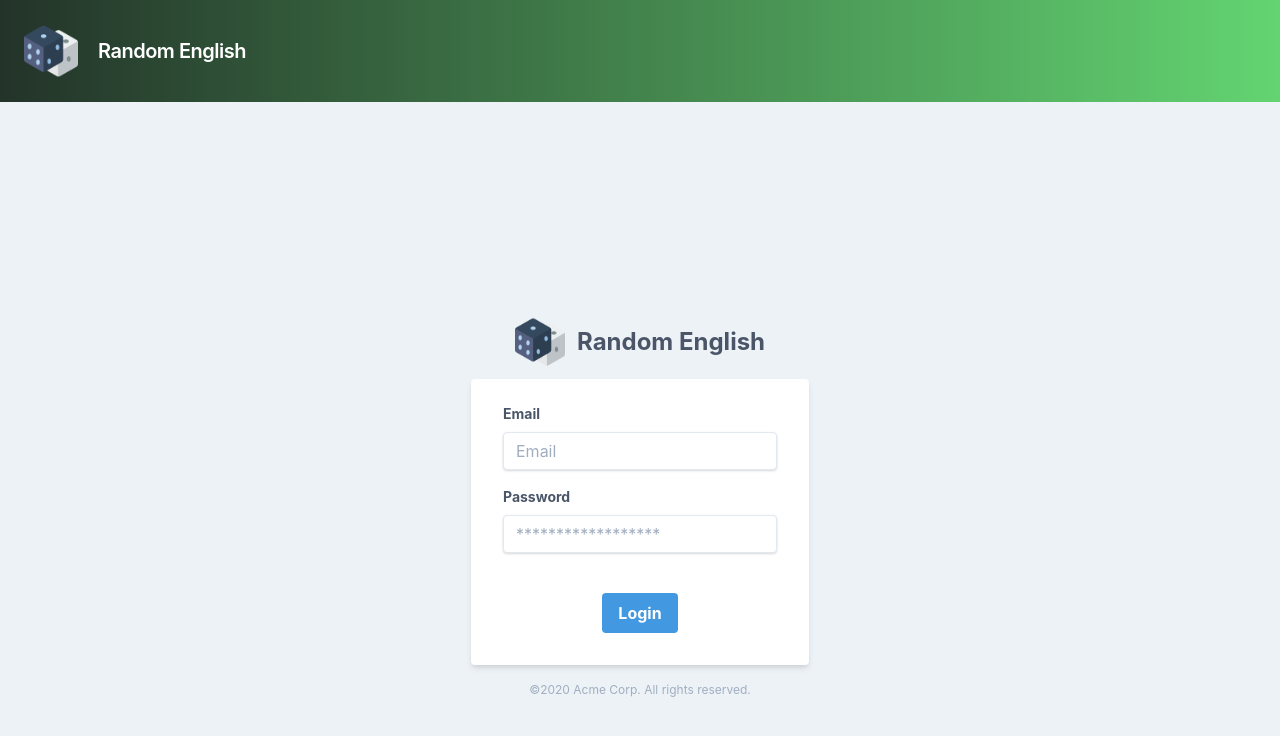
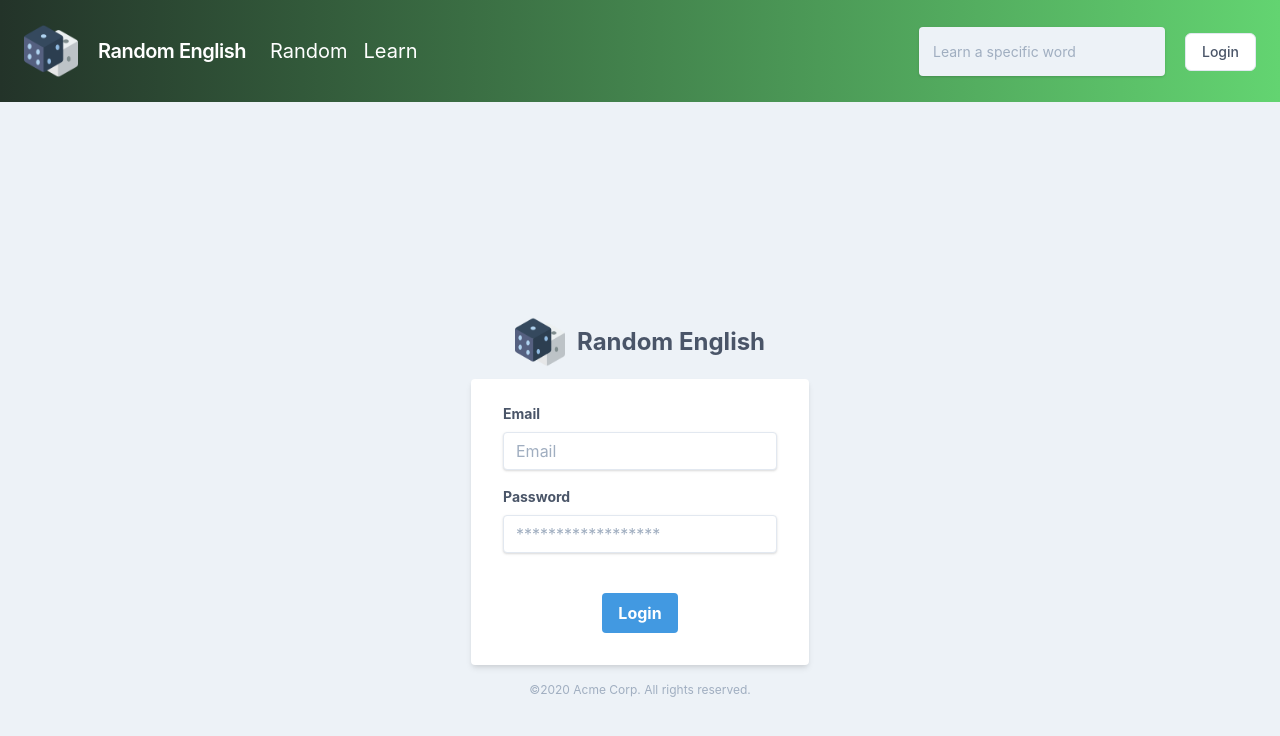
Before and after one commit to tranphucbol/random-english-fe, a React (Create React App) app: page /random-english-fe/login in a window 1280 px wide. Shown: the top 736 px of the page. Built offline with nearby package versions, Linux system fonts and the light colour scheme.

Commit message:
Update header

```diff
--- a/src/App.js
+++ b/src/App.js
@@ -20,7 +20,7 @@ function App() {
   const setNewData = (data) => setData(data);
 
   return (
-    <div className="App">
+    <div className="App flex-col">
       <HeaderComponent></HeaderComponent>
       <Switch>
         <Route exact path='/login' render={(props) => <LoginForm login={login} setCookie={setAuthCookie} apiEndpoint={apiEndpoint}></LoginForm>} />
--- a/src/components/Header-Component.js
+++ b/src/components/Header-Component.js
@@ -1,6 +1,78 @@
-import React from 'react';
+import React, { useState } from 'react';
+import {Redirect, useHistory} from 'react-router-dom';
 
-const headerComponent = (props) => {
+const UserDropdown = (props) => {
+    const user = props.user;
+    const showDropdownFunc = () => {
+        console.log(props.showDropdown);
+        props.setShowDropdown(!props.showDropdown);
+    }
+    const redirectLogin = () => {
+        return props.history.push('/login');
+    }
+
+    if(user === undefined)
+    return(
+        <div className="relative inline-block text-left">
+            <div>
+        <button onClick={redirectLogin} type="button" className="inline-flex justify-center w-full rounded-md border border-gray-300 px-4 py-2 bg-white text-sm leading-5 font-medium text-gray-700 hover:text-gray-500 focus:outline-none focus:border-blue-300 focus:shadow-outline-blue active:bg-gray-50 active:text-gray-800 transition ease-in-out duration-150">
+                Login
+        </button>
+        </div>
+        </div>
+    );
+    else {
+        return(
+            <div className="relative inline-block text-left">
+            <div>
+                <span className="rounded-md shadow-sm">
+                <button onClick={showDropdownFunc} type="button" className="inline-flex justify-center w-full rounded-md border border-gray-300 px-4 py-2 bg-white text-sm leading-5 font-medium text-gray-700 hover:text-gray-500 focus:outline-none focus:border-blue-300 focus:shadow-outline-blue active:bg-gray-50 active:text-gray-800 transition ease-in-out duration-150">
+                    Options
+                    <svg className="-mr-1 ml-2 h-5 w-5" fill="currentColor" viewBox="0 0 20 20">
+                    <path fillRule="evenodd" d="M5.293 7.293a1 1 0 011.414 0L10 10.586l3.293-3.293a1 1 0 111.414 1.414l-4 4a1 1 0 01-1.414 0l-4-4a1 1 0 010-1.414z" clipRule="evenodd"/>
+                    </svg>
+                </button>
+                </span>
+            </div>
+            <div className={" origin-top-right absolute right-0 mt-2 w-56 rounded-md shadow-lg"} hidden={!props.showDropdown}>
+                <div className="rounded-md bg-white shadow-xs">
+                <div className="py-1">
+                    <a href="#" className="block px-4 py-2 text-sm leading-5 text-gray-700 hover:bg-gray-100 hover:text-gray-900 focus:outline-none focus:bg-gray-100 focus:text-gray-900">Account settings</a>
+                    <a href="#" className="block px-4 py-2 text-sm leading-5 text-gray-700 hover:bg-gray-100 hover:text-gray-900 focus:outline-none focus:bg-gray-100 focus:text-gray-900">Support</a>
+                    <a href="#" className="block px-4 py-2 text-sm leading-5 text-gray-700 hover:bg-gray-100 hover:text-gray-900 focus:outline-none focus:bg-gray-100 focus:text-gray-900">License</a>
+                    <form method="POST" action="#">
+                    <button type="submit" className="block w-full text-left px-4 py-2 text-sm leading-5 text-gray-700 hover:bg-gray-100 hover:text-gray-900 focus:outline-none focus:bg-gray-100 focus:text-gray-900">
+                        Sign out
+                    </button>
+                    </form>
+                </div>
+                </div>
+            </div>
+            </div>
+        )
+    }
+}
+
+
+const HeaderComponent = (props) => {
+    const [searchInput,setSearchInput] = useState("");
+    const [showDropdown,setShowDropdown] = useState(false);
+    const history = useHistory();
+
+    const handleSearchRequest = (e) => {
+        if(e.keyCode !== 13)
+            return;
+
+        if(searchInput !== "")
+            return <Redirect to={`word/${searchInput}`}></Redirect>
+        // console.log(searchInput);
+        //call API search and redirect
+    }
+
+    const changeSearchQuery = (newQuery) =>{
+        setSearchInput(newQuery.target.value);
+    }
+
     return(
         <nav className="flex items-center justify-between flex-wrap p-6 bg-opacity-50"  style={{background: "linear-gradient(90deg, #233329 0%, #63D471 100%)"}}>
 
@@ -12,17 +84,24 @@ const headerComponent = (props) => {
             </img>
             <span className="font-semibold text-xl tracking-tight pl-5">Random English</span>
         </div>
-        <div className="block lg:hidden">
-            <button className="flex items-center px-3 py-2 border rounded text-teal-200 border-teal-400 hover:text-white hover:border-white">
-            <svg className="fill-current h-3 w-3" viewBox="0 0 20 20" xmlns="http://www.w3.org/2000/svg"><title>Menu</title><path d="M0 3h20v2H0V3zm0 6h20v2H0V9zm0 6h20v2H0v-2z"/></svg>
-            </button>
-        </div>
         <div className="w-full block flex-grow lg:flex lg:items-center lg:w-auto">
+            <a href="#responsive-header" className=" text-xl block mt-4 lg:inline-block lg:mt-0 text-white font-weight-bold hover:text-white mr-4">
+                Random
+            </a>
+            <a href="#responsive-header" className=" text-xl block mt-4 lg:inline-block lg:mt-0 text-white font-weight-bold hover:text-white mr-4">
+                Learn
+            </a>
+            </div>
+            <div>
+            {/*USER DROPDOWN AND SEARCH BAR */}
             <div className="text-sm text-right lg:flex-grow">
+            <input onChange={changeSearchQuery} onKeyDown={handleSearchRequest} type="search" className="bg-gray-200 focus:bg-white border-transparent focus:border-green-1000 shadow rounded border-2 p-3 mr-5" placeholder="Learn a specific word"></input>
+
+            <UserDropdown history={history} user={props.user} setShowDropdown={setShowDropdown} showDropdown={showDropdown}></UserDropdown>
             </div>
         </div>
         </nav>
     );
 }
 
-export default headerComponent;
+export default HeaderComponent;
```
